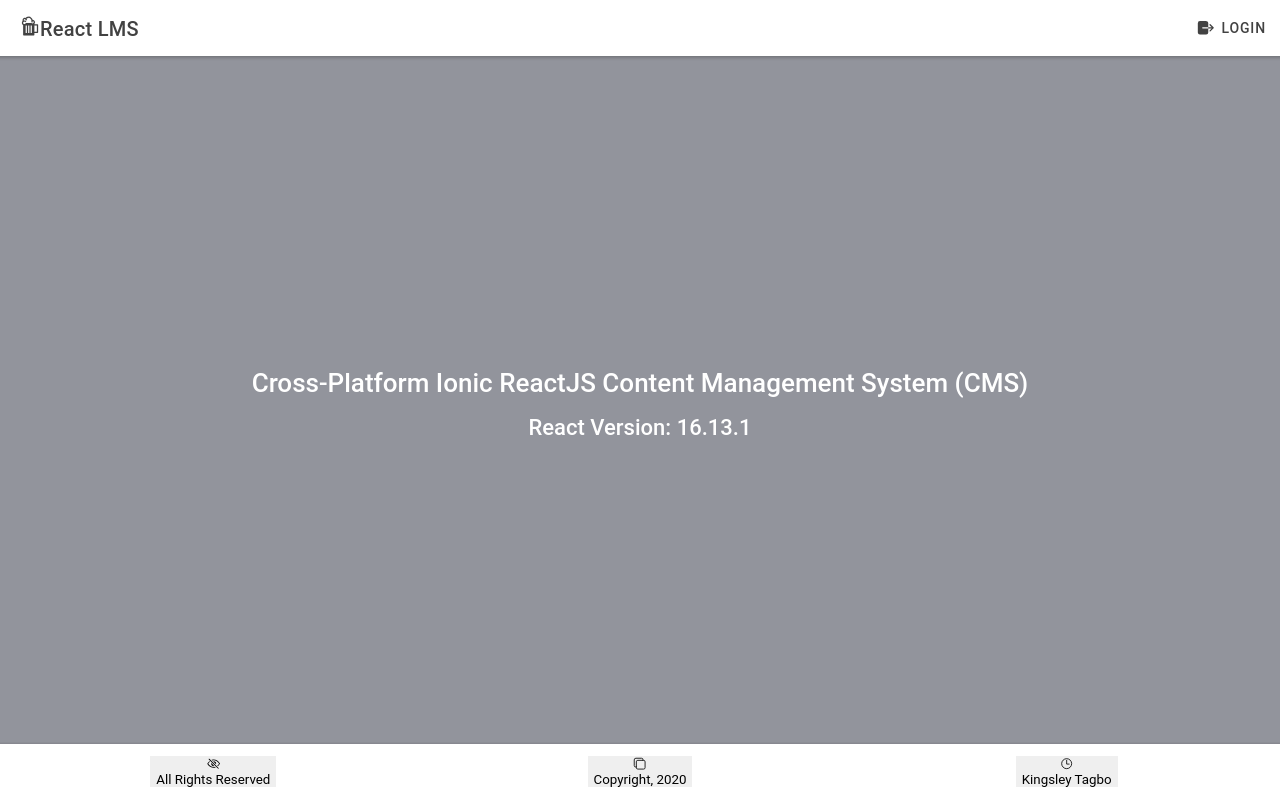
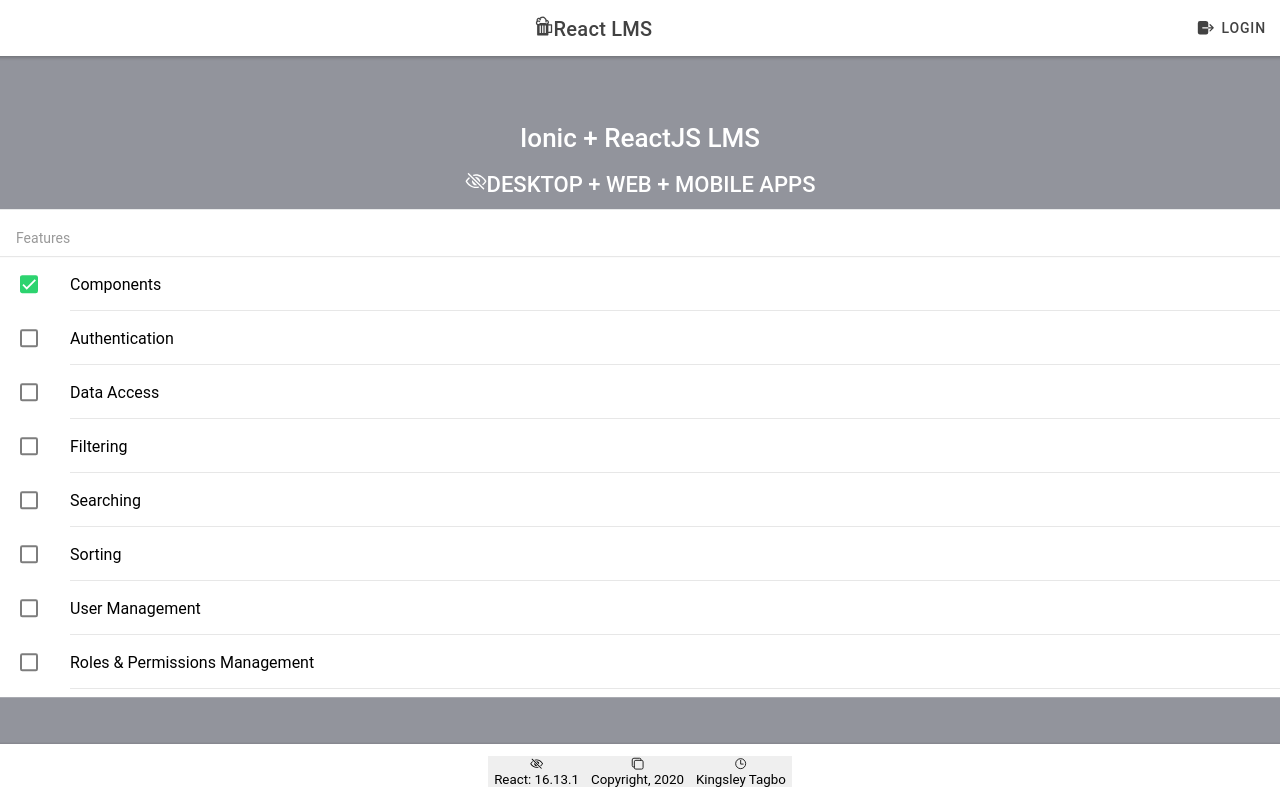
Before and after one commit to kingsleytagbo/ionic-react-cms, a React (Create React App) app: page /home in a window 1280 px wide. Built offline with nearby package versions, Linux system fonts and the light colour scheme.

Commit message:
Login / Logout

```diff
--- a/public/index.html
+++ b/public/index.html
@@ -2,7 +2,7 @@
 <html lang="en">
   <head>
     <meta charset="utf-8" />
-    <title>Ionic App</title>
+    <title>ReactJS LMS</title>
 
     <base href="/" />
 
--- a/src/components/ExploreContainer.tsx
+++ /dev/null
@@ -1,15 +0,0 @@
-import React from 'react';
-import './ExploreContainer.css';
-
-interface ContainerProps { }
-
-const ExploreContainer: React.FC<ContainerProps> = () => {
-  return (
-    <div className="container">
-      <h1>Cross-Platform Ionic ReactJS Content Management System (CMS)</h1>
-      <h3>React Version: 16.13.1</h3>
-    </div>
-  );
-};
-
-export default ExploreContainer;
--- /dev/null
+++ b/src/components/HomeContainer.tsx
@@ -0,0 +1,41 @@
+import React, { useState }  from 'react';
+import { IonCheckbox, IonList, IonItem, IonLabel, IonItemDivider, IonIcon } from '@ionic/react';
+import './HomeContainer.css';
+
+interface ContainerProps { }
+
+const features = [
+  { val: 'Components', isChecked: true ,color:'success' },
+  { val: 'Authentication', isChecked: false ,color:'info' },
+  { val: 'Data Access', isChecked: false ,color:'info' },
+  { val: 'Filtering', isChecked: false ,color:'secondary' },
+  { val: 'Searching', isChecked: false ,color:'secondary' },
+  { val: 'Sorting', isChecked: false ,color:'dark' },
+  { val: 'User Management', isChecked: false ,color:'dark' },
+  { val: 'Roles & Permissions Management', isChecked: false ,color:'dark' },
+];
+
+const HomeContainer: React.FC<ContainerProps> = () => {
+
+  const [checked, setChecked] = useState(false);
+
+  return (
+    <div className="container">
+      <h1>Ionic + ReactJS LMS</h1>
+      <h3><IonIcon name="eye-off-outline"></IonIcon>DESKTOP + WEB + MOBILE APPS</h3>
+
+      <IonList>
+      <IonItemDivider><IonLabel className="ion-text-center">Features</IonLabel></IonItemDivider>
+        {features.map(({ val, isChecked, color }, i) => (
+          <IonItem key={i}>
+            <IonLabel>{val}</IonLabel>
+            <IonCheckbox slot="start" color={color} value={val} checked={isChecked} />
+          </IonItem>
+        ))}
+      </IonList>
+
+    </div>
+  );
+};
+
+export default HomeContainer;
--- a/src/components/PageFooter.tsx
+++ b/src/components/PageFooter.tsx
@@ -1,27 +1,24 @@
 import React from 'react';
 import { IonToolbar, IonRow, IonCol, IonIcon, IonFooter } from '@ionic/react';
-import './ExploreContainer.css';
 
 interface ContainerProps { }
 
 const PageFooter: React.FC<ContainerProps> = () => {
   return (
-      <IonFooter color="Light">
+      <IonFooter color="dark">
           <IonToolbar>
               <IonRow>
                   <IonCol className="ion-text-center">
                       <button>
                           <IonIcon name="eye-off-outline"></IonIcon>
-                          <div>All Rights Reserved</div>
+                          <div>React: 16.13.1</div>
                       </button>
-                  </IonCol>
-                  <IonCol className="ion-text-center">
+
                       <button>
                           <IonIcon name="copy-outline"></IonIcon>
                           <div>Copyright, 2020</div>
                       </button>
-                  </IonCol>
-                  <IonCol className="ion-text-center">
+
                       <button>
                           <IonIcon name="time-outline"></IonIcon>
                           <div>Kingsley Tagbo</div>
--- a/src/components/PageHeader.tsx
+++ b/src/components/PageHeader.tsx
@@ -1,15 +1,18 @@
 import React from 'react';
 import { IonHeader, IonTitle, IonToolbar, IonButtons, IonButton, IonIcon } from '@ionic/react';
-import './ExploreContainer.css';
 
 interface ContainerProps { authenticated:string }
 type props = {
     authenticated: boolean;
+    handleLogin: any;
+    handleLogout: any;
   }
 const PageHeader: React.FC<props> = ({ ...props }) => {
-    const authenticated = props.authenticated;
+    let authenticated = props.authenticated;
+    let handleLogin = props.handleLogin;
+    let handleLogout = props.handleLogout;
   return (
-<IonHeader>
+<IonHeader className="ion-text-center">
 <IonToolbar>
     <IonTitle>
             <IonIcon name="beer-sharp"></IonIcon>
@@ -17,13 +20,13 @@ const PageHeader: React.FC<props> = ({ ...props }) => {
     </IonTitle>
     <IonButtons slot="primary">
         {authenticated &&
-                      <IonButton>
+                      <IonButton onClick={handleLogout}>
                           <IonIcon slot="start" name="lock-closed"></IonIcon>
                           <span>Logout </span>
                       </IonButton>
                   }
-        {!    authenticated &&
-        <IonButton>
+        {!authenticated &&
+        <IonButton onClick={handleLogin}>
             <IonIcon slot="start" name="log-out"></IonIcon>
             <span>Login</span>
         </IonButton>
--- /dev/null
+++ b/src/components/utilities/Toast.tsx
@@ -0,0 +1,10 @@
+import React from 'react';
+const Toast = () => {
+    console.log('toasted');
+    return (
+        <>
+
+        </>
+    )
+}
+export default Toast;
--- a/src/pages/Home.tsx
+++ b/src/pages/Home.tsx
@@ -1,22 +1,33 @@
 import { IonContent, IonHeader, IonPage, IonTitle, IonToolbar } from '@ionic/react';
-import * as React from 'react';
-import ExploreContainer from '../components/ExploreContainer';
+import React, { useState }  from 'react';
+import HomeContainer from '../components/HomeContainer';
 import PageFooter from '../components/PageFooter';
 import PageHeader from '../components/PageHeader';
 import './Home.css';
-
+// import Toast from '../components/utilities/Toast';
 
 const Home: React.FC = () => {
+  const [authenticated, setKey] = useState(false);
+  const handleLogin = (authenticated:boolean) => {
+    authenticated = true;
+    setKey(authenticated);
+    console.log({'login ...' : authenticated });
+  }
+  const handleLogout = (authenticated:boolean) => {
+    authenticated = false;
+    setKey(authenticated);
+    console.log({'logout ...' : authenticated });
+  }
   return (
     <IonPage>
-      <PageHeader authenticated={false}> </PageHeader>
+      <PageHeader authenticated={authenticated}  handleLogout={handleLogout} handleLogin={handleLogin}> </PageHeader>
       <IonContent fullscreen color="medium">
         <IonHeader collapse="condense">
           <IonToolbar>
-            <IonTitle size="large">React CMS</IonTitle>
+            <IonTitle size="large" className="ion-text-center">React CMS</IonTitle>
           </IonToolbar>
         </IonHeader>
-        <ExploreContainer />
+        <HomeContainer />
       </IonContent>
       <PageFooter></PageFooter>
     </IonPage>
```
Also changed, not shown: src/components/HomeContainer.css (renamed from src/components/ExploreContainer.css).
